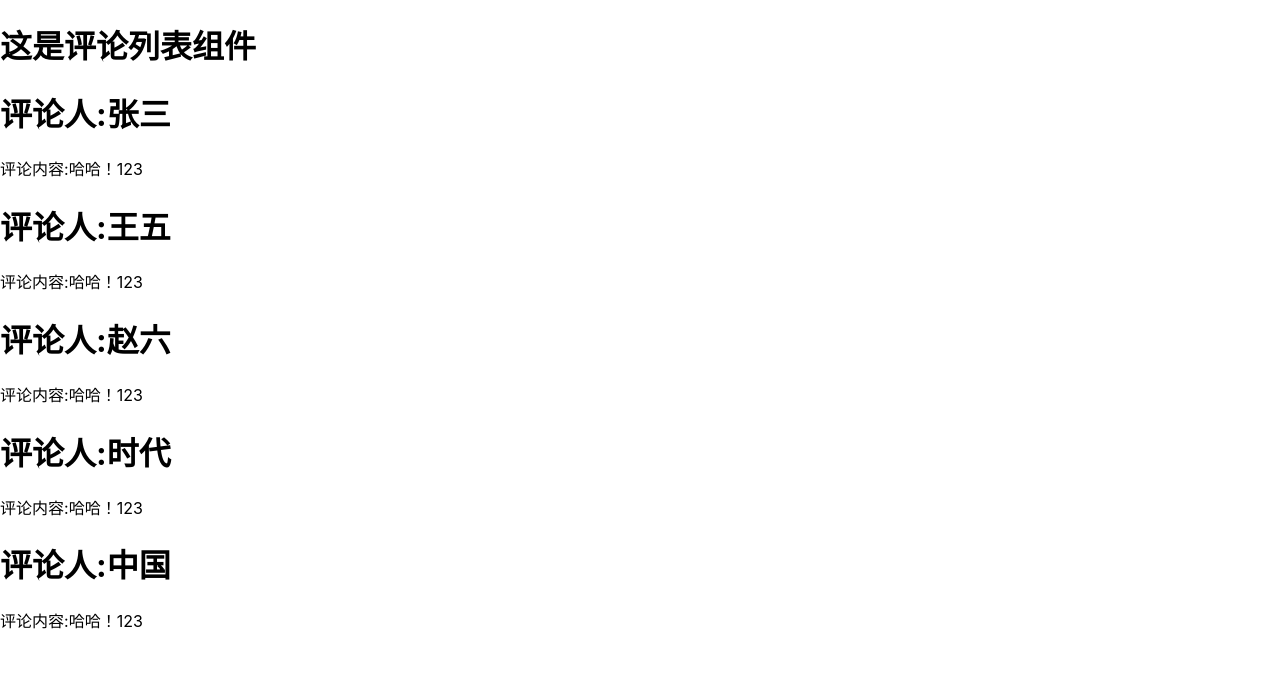
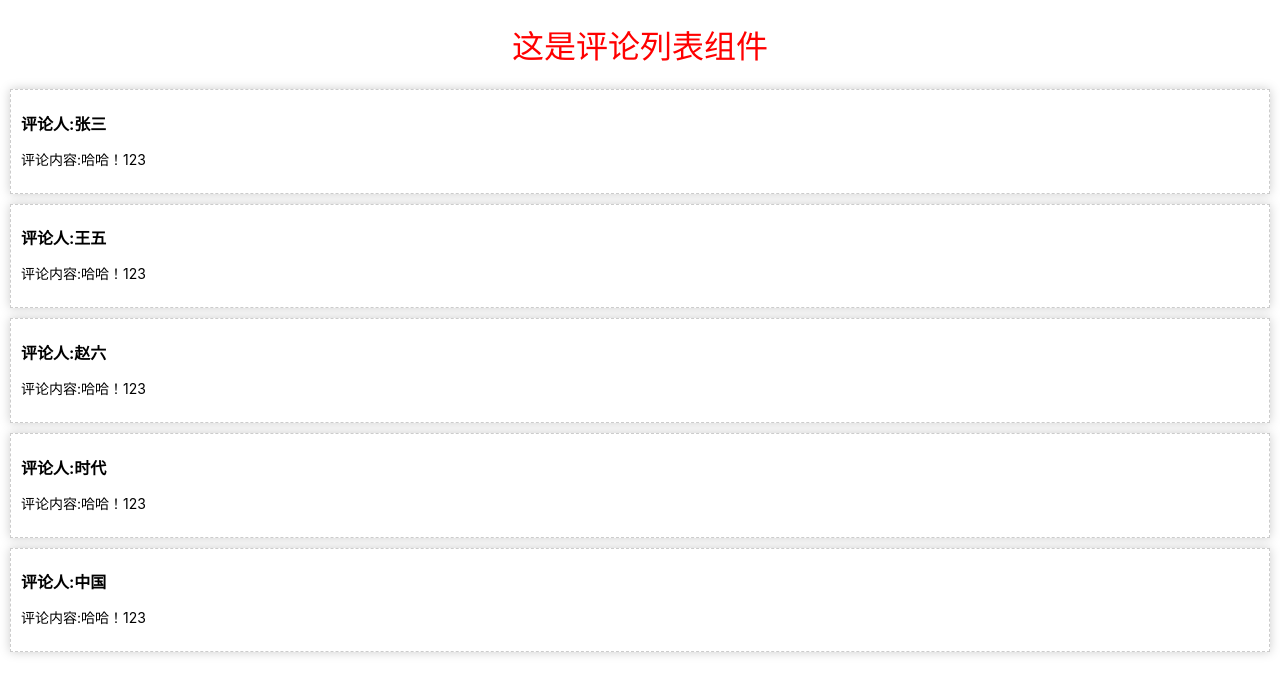
Before and after one commit to Michel-Yang/my-react-app, a React (Create React App) app: page / in a window 1280 px wide. Shown: the top 694 px of the page. Built offline with nearby package versions, Linux system fonts and the light colour scheme.

Commit message:
增加样式

```diff
--- /dev/null
+++ b/src/CSS/CmtList.css
@@ -0,0 +1,18 @@
+.title{
+    color:rgb(255, 0, 0);
+    text-align:center;
+    font-weight: 400;
+}
+
+.box{
+    border:1px dashed #ccc;
+    box-shadow: 0 0 10px #ccc;
+    margin: 10px;
+    padding: 10px;
+}
+.person{
+    font-size: 16px;
+}
+.content{
+    font-size: 14px;
+}
--- a/src/comment/index.js
+++ b/src/comment/index.js
@@ -1,5 +1,6 @@
 import React from 'react';
 import CmtItem from '../compent/index'
+import '../CSS/CmtList.css'
 
 export default class CmtList extends React.Component{
     constructor(){
@@ -18,7 +19,7 @@ export default class CmtList extends React.Component{
     render(){
 
         return <div>
-           <h1>这是评论列表组件</h1>
+           <h1 className='title'>这是评论列表组件</h1>
            { this.state.CommentList.map(item=><CmtItem {...item} key={item.id}></CmtItem>)}
         </div>
     }
--- a/src/compent/index.js
+++ b/src/compent/index.js
@@ -1,9 +1,10 @@
 import React from 'react';
+import '../CSS/CmtList.css'
 export default class CmtItem extends React.Component{
     render(){
-        return <div>
-            <h1>评论人:{this.props.user}</h1>
-             <p>评论内容:{this.props.content}</p>
+        return <div className='box'>
+            <h1 className='person'>评论人:{this.props.user}</h1>
+             <p className='content'>评论内容:{this.props.content}</p>
         </div>
     }
 }
```
